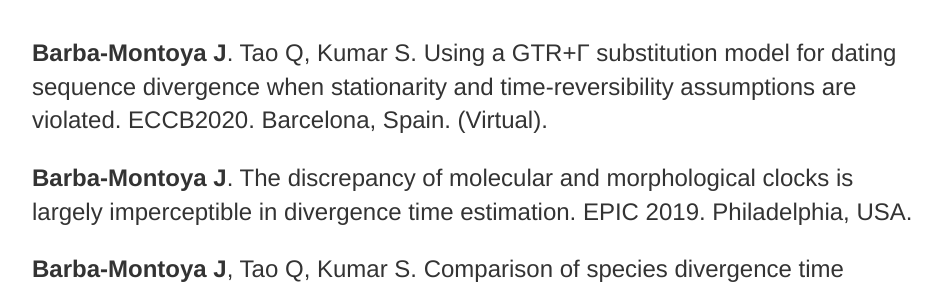
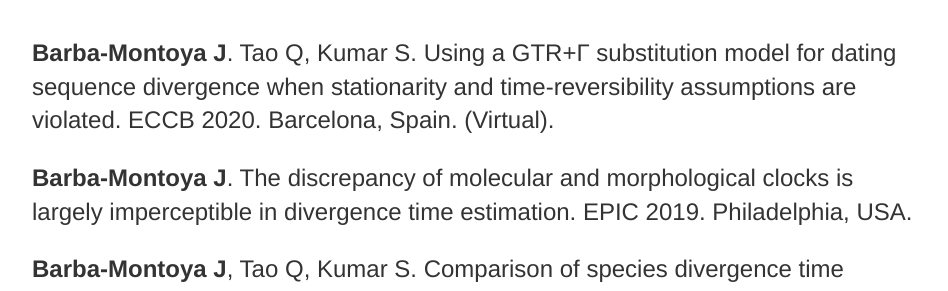
Before and after one commit to josebarbamontoya/josebarbamontoya.github.io, a Jekyll site: the page built from about/index.html, in a window 1280 px wide and 900 px high, scrolled down 2955 px. Shown: the part 221-512 px from the top of the window, without its empty margins (160-1108 px from the left). Built offline with Jekyll 4.4.1, drawn with Linux system fonts in a browser that asks for light colours.

Commit message:
Update index.html

```diff
--- a/about/index.html
+++ b/about/index.html
@@ -37,7 +37,7 @@
 			<p>2009 – 2012: CONACyT Master’s Degree Scholarship. Covering stipend and scholar fees.
 
 	<h3>Conference and Symposium Talks</h3>
-		<p><b>Barba-Montoya J</b>. Tao Q, Kumar S. Using a GTR+Γ substitution model for dating sequence divergence when stationarity and time-reversibility assumptions are violated. ECCB2020. Barcelona, Spain. (Virtual).
+		<p><b>Barba-Montoya J</b>. Tao Q, Kumar S. Using a GTR+Γ substitution model for dating sequence divergence when stationarity and time-reversibility assumptions are violated. ECCB 2020. Barcelona, Spain. (Virtual).
 		<p><b>Barba-Montoya J</b>. The discrepancy of molecular and morphological clocks is largely imperceptible in divergence time estimation. EPIC 2019. Philadelphia, USA.
 		<p><b>Barba-Montoya J</b>, Tao Q, Kumar S. Comparison of species divergence time estimation using morphological and molecular characters. Evolution 2019. RI, USA.
 		<p><b>Barba-Montoya J</b>, dos Reis M, Schneider H, Donoghue PCJ, Yang Z. Constraining uncertainty in the timescale of angiosperm evolution and the veracity of a Cretaceous Terrestrial Revolution. Phylogroup X 2016. London, UK.
```
